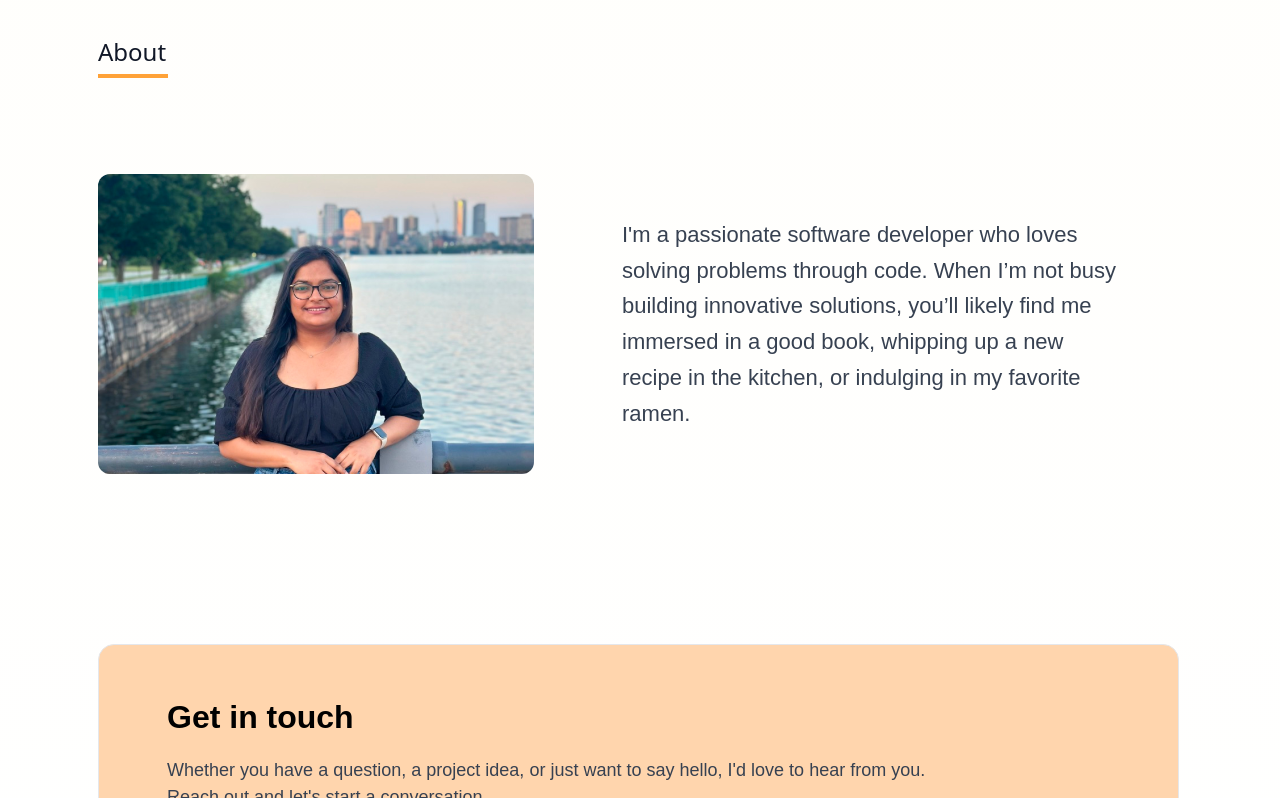
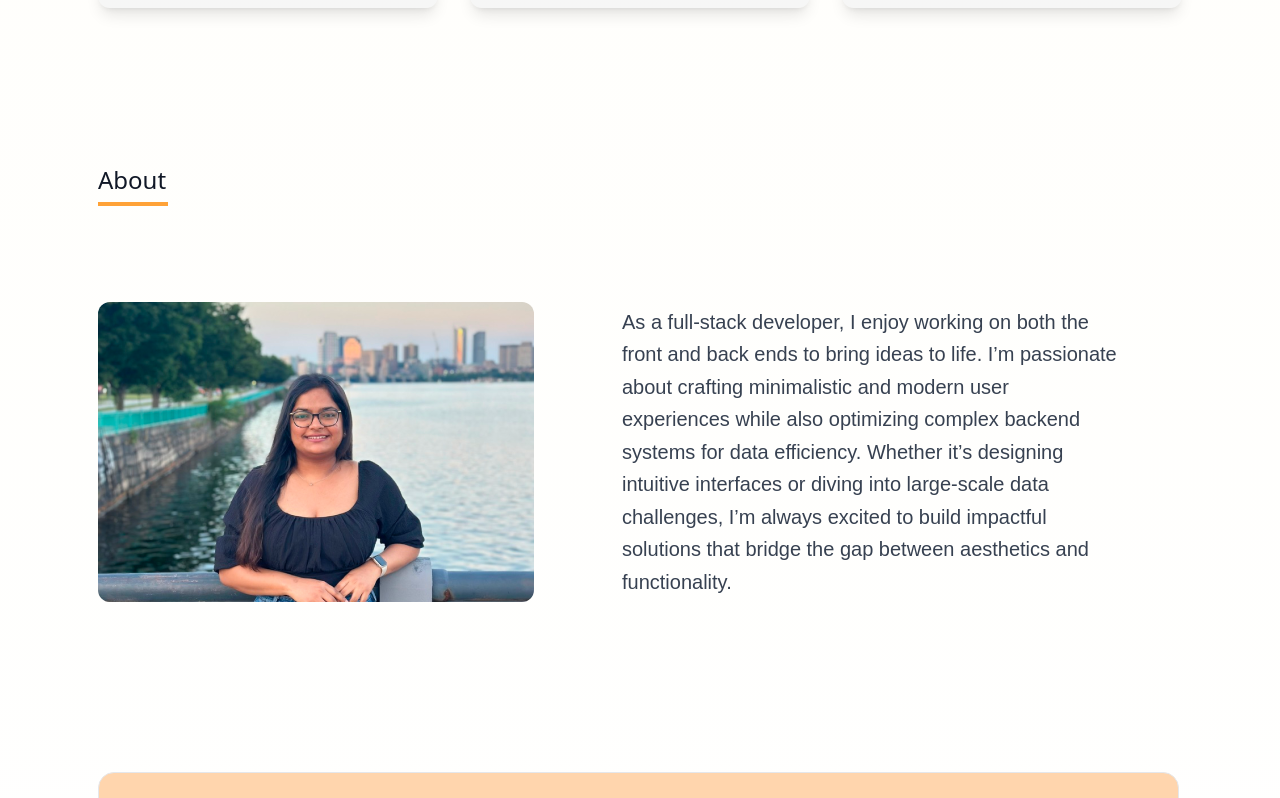
Before and after one commit to mahakjain898/Portfolio, a React (Create React App) app: page / in a window 1280 px wide. Shown: the part 2574-3372 px from the top of the page. Built offline with nearby package versions, Linux system fonts and the light colour scheme.

Commit message:
correct email

```diff
--- a/src/components/About.js
+++ b/src/components/About.js
@@ -18,11 +18,14 @@ const About = () => {
             alt="Mahak Jain"
             className="w-[436px] h-[300px] rounded-xl object-cover"
           />
-          <div className="pl-[64px] text-gray-700  text-[22px] leading-relaxed w-[564px]">
-            I'm a passionate software developer who loves solving problems
-            through code. When I’m not busy building innovative solutions,
-            you’ll likely find me immersed in a good book, whipping up a new
-            recipe in the kitchen, or indulging in my favorite ramen.
+          <div className="pl-[64px] text-gray-700  text-[20px] leading-relaxed w-[564px]">
+            As a full-stack developer, I enjoy working on both the front and
+            back ends to bring ideas to life. I’m passionate about crafting
+            minimalistic and modern user experiences while also optimizing
+            complex backend systems for data efficiency. Whether it’s designing
+            intuitive interfaces or diving into large-scale data challenges, I’m
+            always excited to build impactful solutions that bridge the gap
+            between aesthetics and functionality.
           </div>
         </div>
       </div>
--- a/src/components/Body.js
+++ b/src/components/Body.js
@@ -12,7 +12,7 @@ const Body = () => {
       <Home />
       <WorkExperience />
       <React.Suspense fallback={<div>Loading...</div>}>
-        {/* <SkillsMarquee /> */}
+        <SkillsMarquee />
       </React.Suspense>
 
       <Projects />
--- a/src/components/Contact.js
+++ b/src/components/Contact.js
@@ -20,7 +20,7 @@ const Contact = () => {
               </button>
             </a>
 
-            <a href="mailto:jainmahak1310.com">
+            <a href="mailto:jainmahak1310@gmail.com">
               <button className="bg-white text-[20px] text-black border-black border-solid px-6 py-2 rounded-lg transition-all duration-200 ease-in-out hover:shadow-[0_4px_20px_rgba(255,162,55,0.6)]">
                 Email me
               </button>
```
Also changed, not shown: src/public/giphy.gif (deleted).
